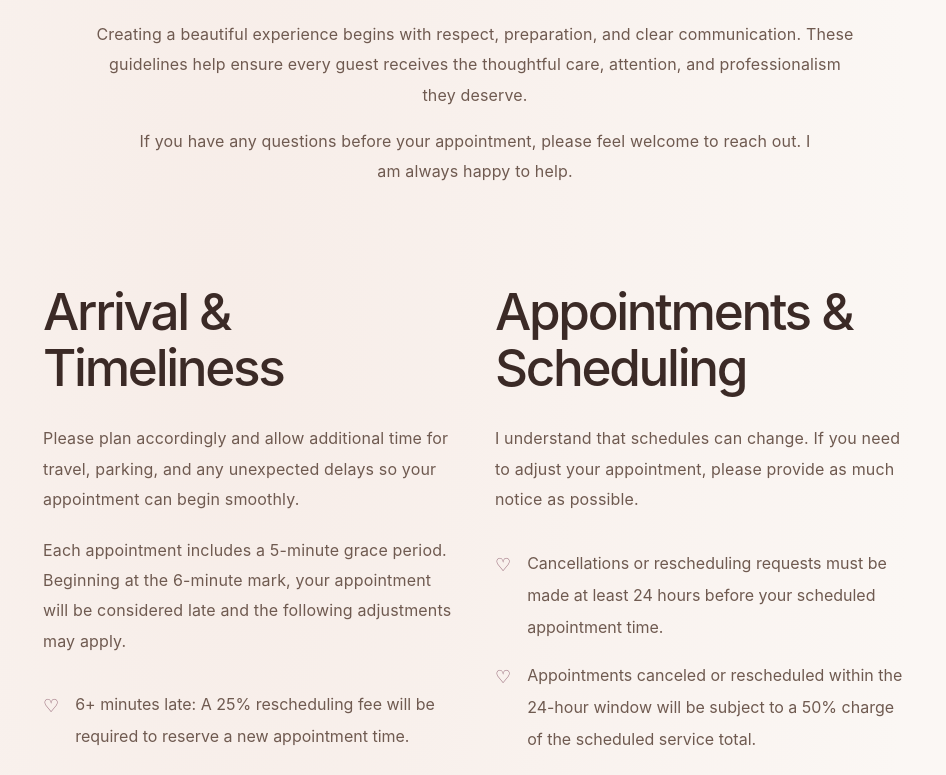
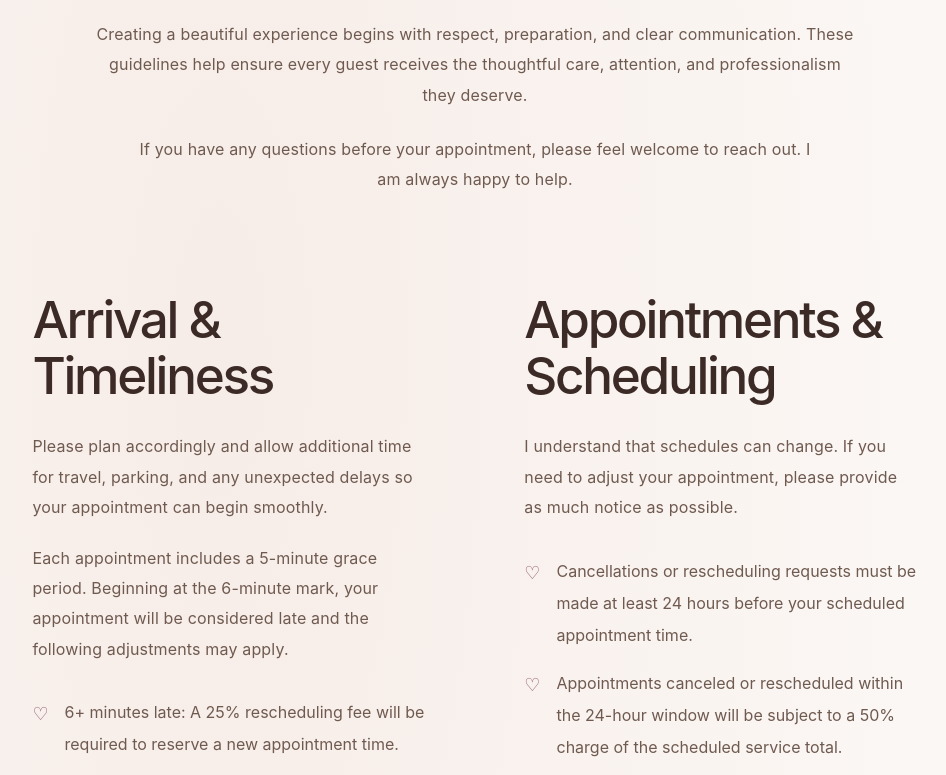
Before and after one commit to kevin-phan-25/just-wax-by-kim, a Next.js app: page /policies in a window 1280 px wide. Shown: the part 320-1095 px from the top of the page, without its empty margins (165-1111 px from the left). Built offline with nearby package versions, Linux system fonts and the light colour scheme; a web font is replaced by a local one.

Commit message:
Update Policies.tsx

```diff
--- a/features/policies/Policies.tsx
+++ b/features/policies/Policies.tsx
@@ -8,13 +8,13 @@
  * Luxury editorial policies presentation.
  *
  * Updates:
- * • Matched FAQ / Privacy Policy spacing system
+ * • Matched FAQ luxury spacing system
  * • Responsive navbar clearance
+ * • Improved phone readability
  * • Unified header typography
- * • Improved phone / iPad / desktop layout
- * • Preserved desktop editorial grid
- * • Removed excessive whitespace
- * • Matches global luxury theme
+ * • Preserved desktop editorial layout
+ * • Balanced tablet/mobile stacking
+ * • Removed divider accents
  *
  * ---
  *
@@ -63,7 +63,6 @@ export default function Policies() {
       />
 
 
-
       {/* CONTENT */}
       <div
         className="
@@ -84,7 +83,6 @@ export default function Policies() {
           xl:px-24
         "
       >
-
 
 
         {/* HEADER */}
@@ -112,9 +110,9 @@ export default function Policies() {
 
               tracking-[0.35em]
 
-              text-xs
+              text-[11px]
 
-              sm:text-sm
+              sm:text-xs
 
               text-[#8C5A6B]
             "
@@ -174,6 +172,8 @@ export default function Policies() {
             className="
               mt-4
 
+              sm:mt-6
+
               max-w-2xl
 
               text-sm
@@ -195,42 +195,38 @@ export default function Policies() {
 
 
 
-
         {/* DESKTOP EDITORIAL GRID */}
         <div
           className="
+            mt-16
+
+            md:mt-20
+
+            xl:mt-24
+
             hidden
 
             xl:grid
 
-            mt-20
-
-            xl:mt-24
-
             w-full
 
-            grid-cols-[0.75in_1fr_1fr_0.75in]
+            grid-cols-[0.3fr_1.7fr_0.15fr_1.7fr_0.3fr]
 
-            gap-x-10
+            gap-x-8
 
             gap-y-24
-
-            items-start
           "
         >
 
-          <div />
-
-
           {POLICIES_DATA.map(
-            (section,index)=>(
+            (section, index) => (
 
               <div
                 key={section.id}
                 className={
                   index % 2 === 0
                     ? "col-start-2"
-                    : "col-start-3"
+                    : "col-start-4"
                 }
               >
 
@@ -243,12 +239,7 @@ export default function Policies() {
             )
           )}
 
-
-          <div />
-
-
         </div>
-
 
 
 
@@ -271,16 +262,14 @@ export default function Policies() {
 
             gap-8
 
-            sm:gap-10
-
-            md:gap-12
+            sm:gap-12
 
             xl:hidden
           "
         >
 
           {POLICIES_DATA.map(
-            (section)=>(
+            (section) => (
 
               <PolicySectionCard
                 key={section.id}
@@ -296,15 +285,14 @@ export default function Policies() {
 
 
 
-
         {/* CLOSING */}
         <div
           className="
             mt-16
 
-            sm:mt-20
+            sm:mt-24
 
-            md:mt-24
+            md:mt-32
 
             flex
 
@@ -332,7 +320,6 @@ export default function Policies() {
             {POLICIES_CONSTANTS.closing}
           </p>
 
-
         </div>
 
 
```
